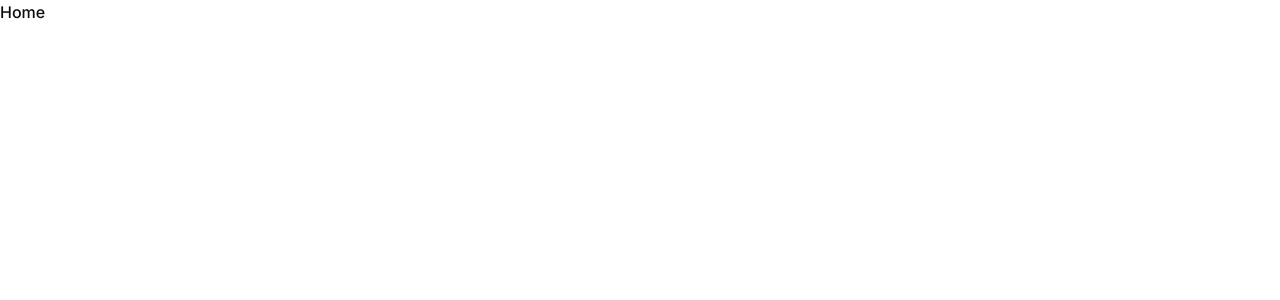
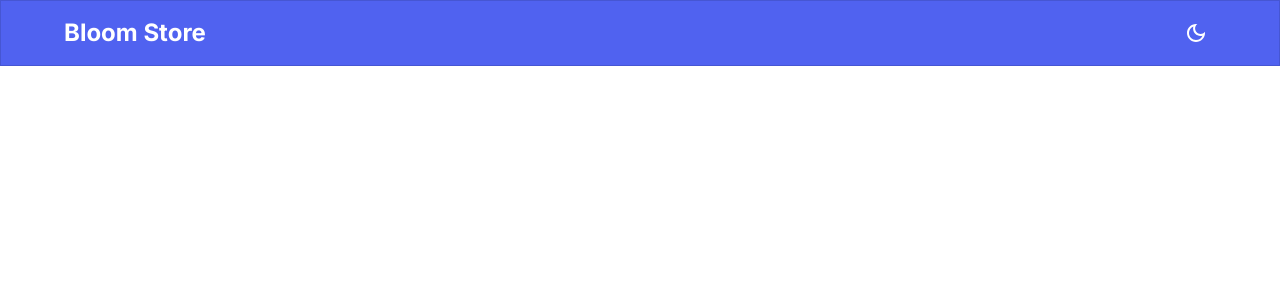
Before and after one commit to lucasbachega/bloom-products, a React (Create React App) app: page / in a window 1280 px wide. Shown: the top 300 px of the page. Built offline with nearby package versions, Linux system fonts and the light colour scheme.

Commit message:
add Appbar component

```diff
--- a/src/App.tsx
+++ b/src/App.tsx
@@ -1,6 +1,7 @@
 import { CssBaseline, ThemeProvider } from "@mui/material";
 import { BrowserRouter } from "react-router-dom";
 import "./App.css";
+import Appbar from "./components/appbar/Appbar";
 import AppContainer from "./components/layout/AppContainer";
 import AppRouter from "./components/routes/AppRouter";
 import { theme } from "./theme";
@@ -11,6 +12,7 @@ function App() {
       <CssBaseline />
       <BrowserRouter>
         <AppContainer>
+          <Appbar />
           <AppRouter />
         </AppContainer>
       </BrowserRouter>
--- /dev/null
+++ b/src/components/appbar/Appbar.tsx
@@ -0,0 +1,28 @@
+import { AppBar, Box, Container, Toolbar, Typography } from "@mui/material";
+import ToggleThemeButton from "../buttons/ToggleThemeButton";
+
+const Appbar = () => {
+  return (
+    <AppBar
+      variant="outlined"
+      enableColorOnDark
+      color="secondary"
+      sx={{
+        "& .MuiTypography-root": { color: "#FFF" },
+        "& .MuiIconButton-root": { color: "#FFF" },
+      }}
+    >
+      <Container>
+        <Toolbar disableGutters>
+          <Typography variant="h5" fontWeight={700}>
+            Bloom Store
+          </Typography>
+          <Box flex={1} />
+          <ToggleThemeButton />
+        </Toolbar>
+      </Container>
+    </AppBar>
+  );
+};
+
+export default Appbar;
--- a/src/components/buttons/ToggleThemeButton.tsx
+++ b/src/components/buttons/ToggleThemeButton.tsx
@@ -5,7 +5,10 @@ import { memo } from "react";
 const ToggleThemeButton = () => {
   const { mode, setMode } = useColorScheme();
   return (
-    <IconButton onClick={() => setMode(mode === "dark" ? "light" : "dark")}>
+    <IconButton
+      color="inherit"
+      onClick={() => setMode(mode === "dark" ? "light" : "dark")}
+    >
       {mode === "dark" ? <LightModeOutlined /> : <DarkModeOutlined />}
     </IconButton>
   );
--- a/src/theme/index.ts
+++ b/src/theme/index.ts
@@ -40,6 +40,12 @@ export const theme = createTheme({
   colorSchemes: {
     light: {
       palette: {
+        secondary: {
+          main: "#5062F0",
+        },
+        primary: {
+          main: "#0B1A8E",
+        },
         text: {
           primary: "#0D0D0D",
           secondary: "#69666F",
@@ -48,6 +54,12 @@ export const theme = createTheme({
     },
     dark: {
       palette: {
+        secondary: {
+          main: "#5062F0",
+        },
+        primary: {
+          main: "#0B1A8E",
+        },
         text: {
           primary: "#FFF",
           secondary: "#EBE9F0",
```
